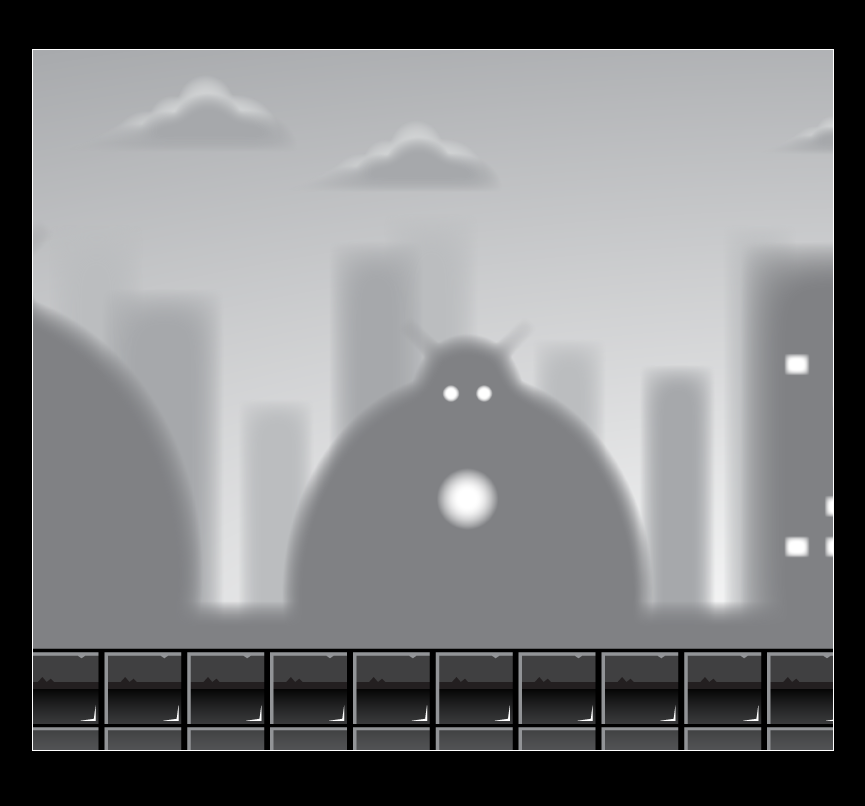
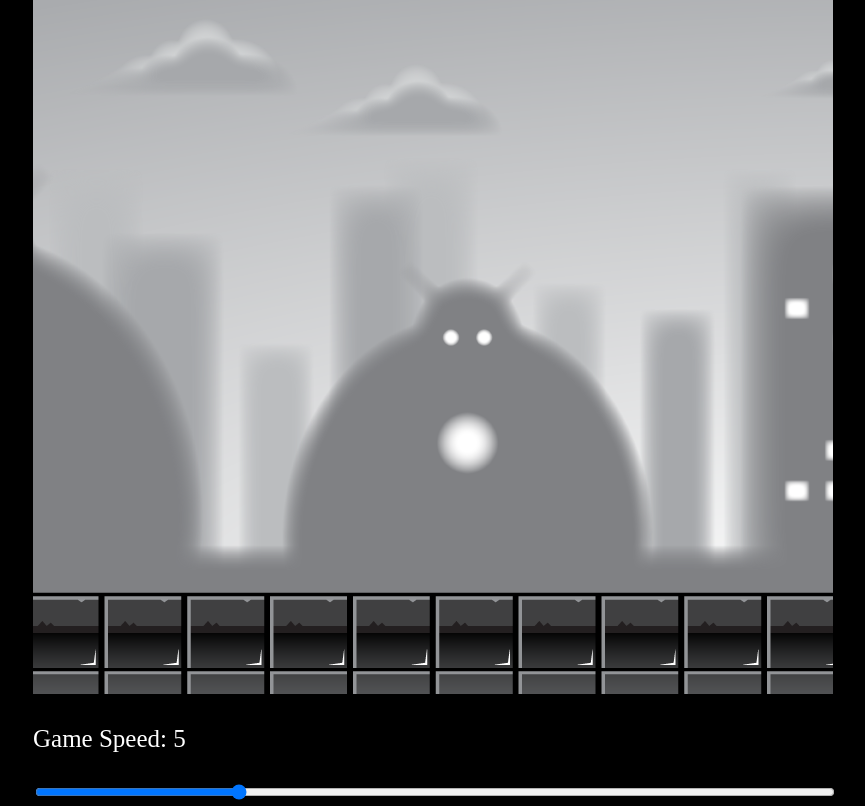
Before and after one commit to Vetha99/ParallaxBackground, a plain HTML site: page index.html in a window 1280 px wide. Shown: the whole page, without its empty margins (207-1072 px from the left). Drawn offline with Linux system fonts and the light colour scheme.

Commit message:
Added slider to control speed

```diff
--- a/index.html
+++ b/index.html
@@ -8,6 +8,10 @@
     <script defer src="script.js"></script>
 </head>
 <body>
-    <canvas id="canvas1"></canvas>
+    <div id="container">
+        <canvas id="canvas1"></canvas>
+        <p>Game Speed: <span id="showGameSpeed"></span></p>
+        <input type="range" min="0" max="20" value="5" class="slider" id="slider">
+    </div>
 </body>
 </html>
--- a/script.js
+++ b/script.js
@@ -5,6 +5,15 @@ const CANVAS_WIDTH = canvas.width = 800
 const CANVAS_HEIGHT = canvas.height = 700
 
 let gameSpeed = 5
+const slider = document.getElementById("slider")
+slider.value = gameSpeed
+const showGameSpeed = document.getElementById("showGameSpeed")
+showGameSpeed.innerHTML = gameSpeed
+slider.addEventListener("change", function(e){
+    gameSpeed = e.target.value
+    showGameSpeed.innerHTML = e.target.value
+})
+
 class Layer{
     constructor(imageSrc,speedModifier){
         this.imageLayer = new Image()
--- a/styles.css
+++ b/styles.css
@@ -1,12 +1,23 @@
 body{
     background: black;
 }
-#canvas1{
-    border: 1px solid white;
+#container{
     position: absolute;
+    width: 800px;
+    transform: translate(-50%,-50%);
     top: 50%;
     left: 50%;
-    transform: translate(-50%,-50%);
+    font-size: 25px;
+}
+
+#canvas1{
+    position: relative;
     width: 800px;
     height: 700px;
 }
+#slider{
+    width: 100%;
+}
+p{
+    color: white;
+}
```
